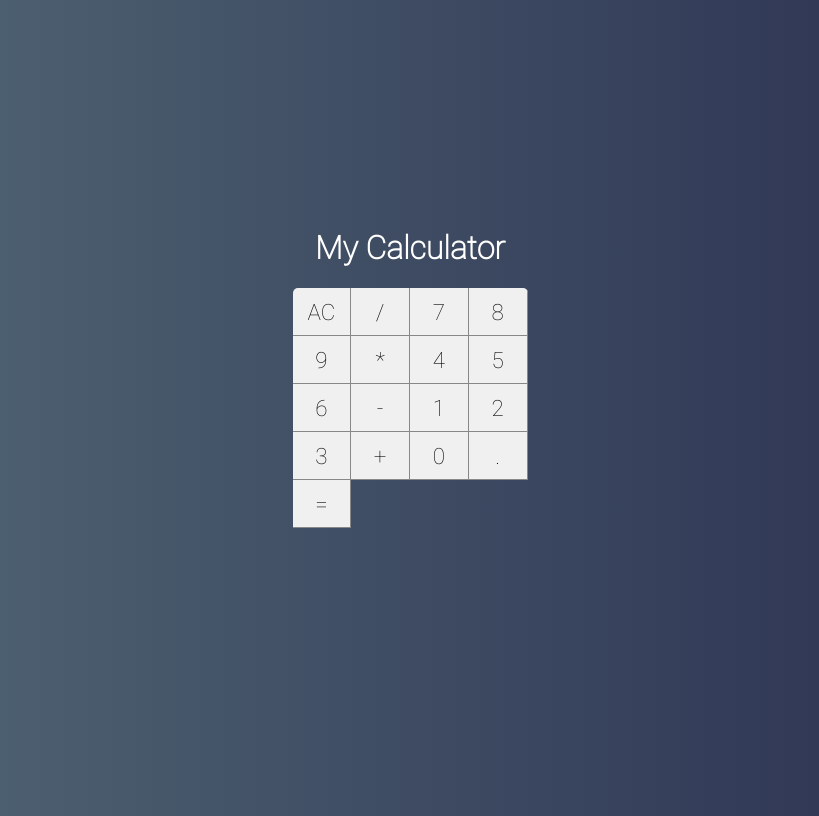
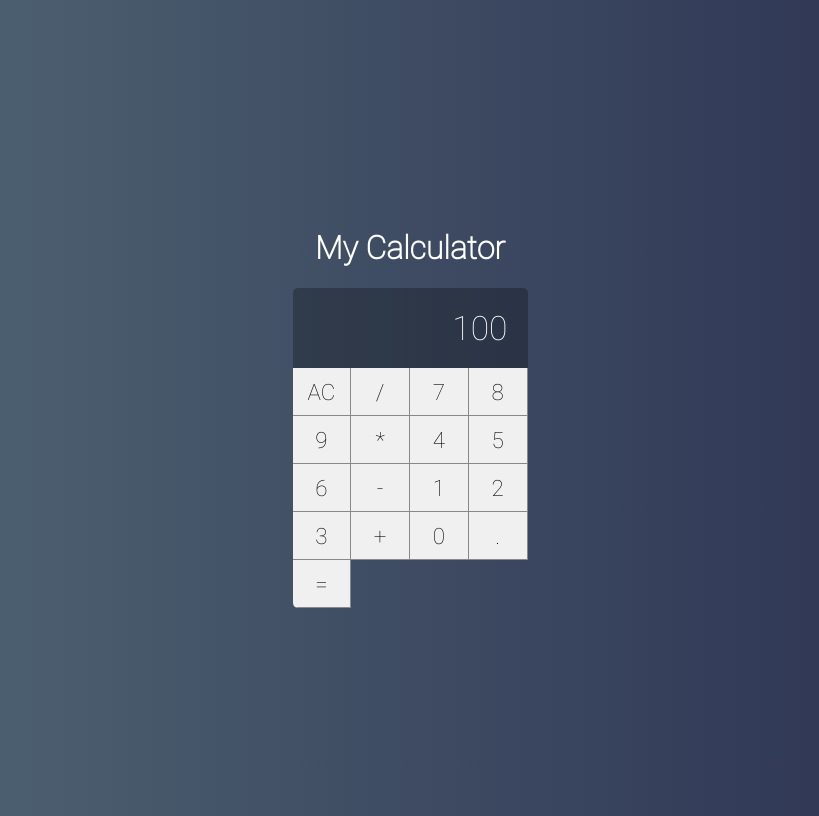
Before and after one commit to heberGustavo/calculador, a React (Create React App) app: page / in a window 1280 px wide. Shown: the whole page, without its empty margins (230-1049 px from the left). Built offline with nearby package versions, Linux system fonts and the light colour scheme.

Commit message:
Create Display Component

```diff
--- /dev/null
+++ b/src/components/Display/Display.css
@@ -0,0 +1,11 @@
+.display{
+    grid-column: span 4;
+    background-color: #0004;
+
+    display: flex;
+    justify-content: end;
+    align-items: center;
+    padding: 20px;
+    font-size: 2.1em;
+    overflow: hidden;
+}
--- /dev/null
+++ b/src/components/Display/Display.jsx
@@ -0,0 +1,4 @@
+import './Display.css'
+
+export default props =>
+    <div className='display'>{props.value}</div>
--- a/src/main/Calculador.css
+++ b/src/main/Calculador.css
@@ -6,5 +6,5 @@
 
     display: grid;
     grid-template-columns: repeat(4, 25%);
-    grid-template-rows: 48px 48px 48px 48px 48px;
+    grid-template-rows: 1fr  48px 48px 48px 48px 48px;
 }
--- a/src/main/Calculator.jsx
+++ b/src/main/Calculator.jsx
@@ -1,11 +1,13 @@
 import { Component } from 'react';
 import './Calculador.css'
 import Button from '../components/Button/Button';
+import Display from '../components/Display/Display';
 
 export default class Calculator extends Component {
     render() {
         return (
             <div className='calculator'>
+                <Display value={100}/>
                 <Button label="AC"/>
                 <Button label="/"/>
                 <Button label="7"/>
@@ -23,7 +25,6 @@
                 <Button label="0"/>
                 <Button label="."/>
                 <Button label="="/>
-
             </div>
         );
     }
```
